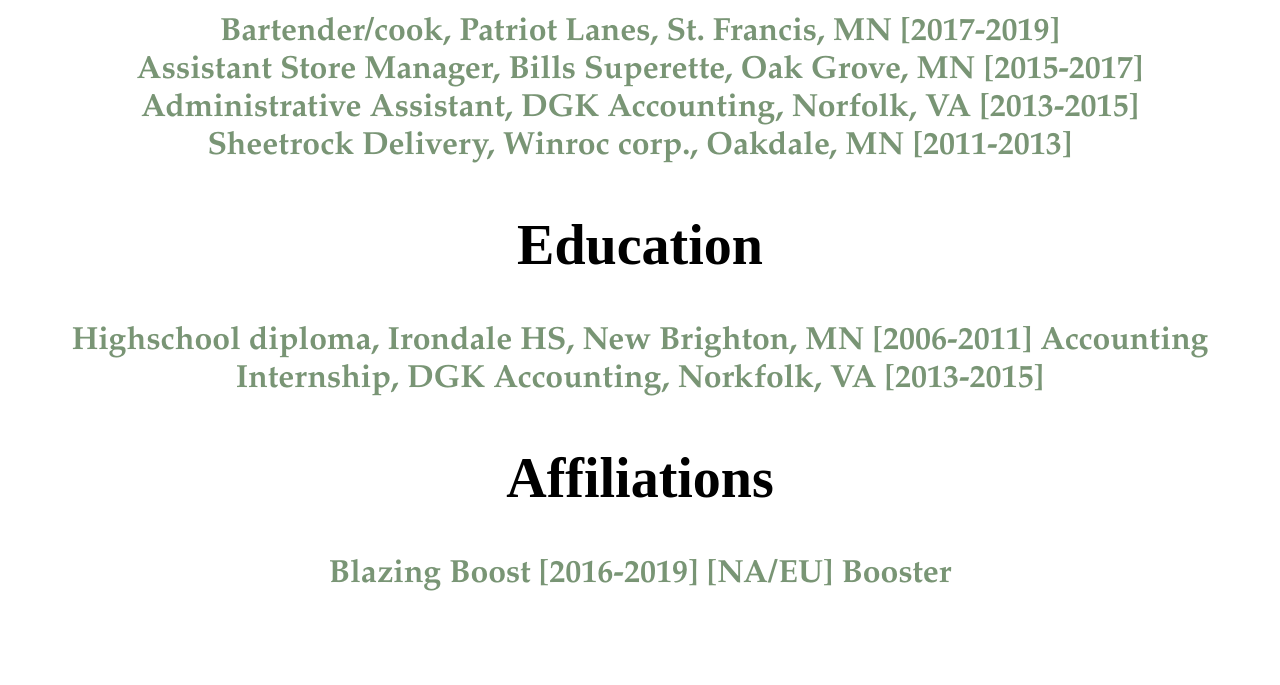
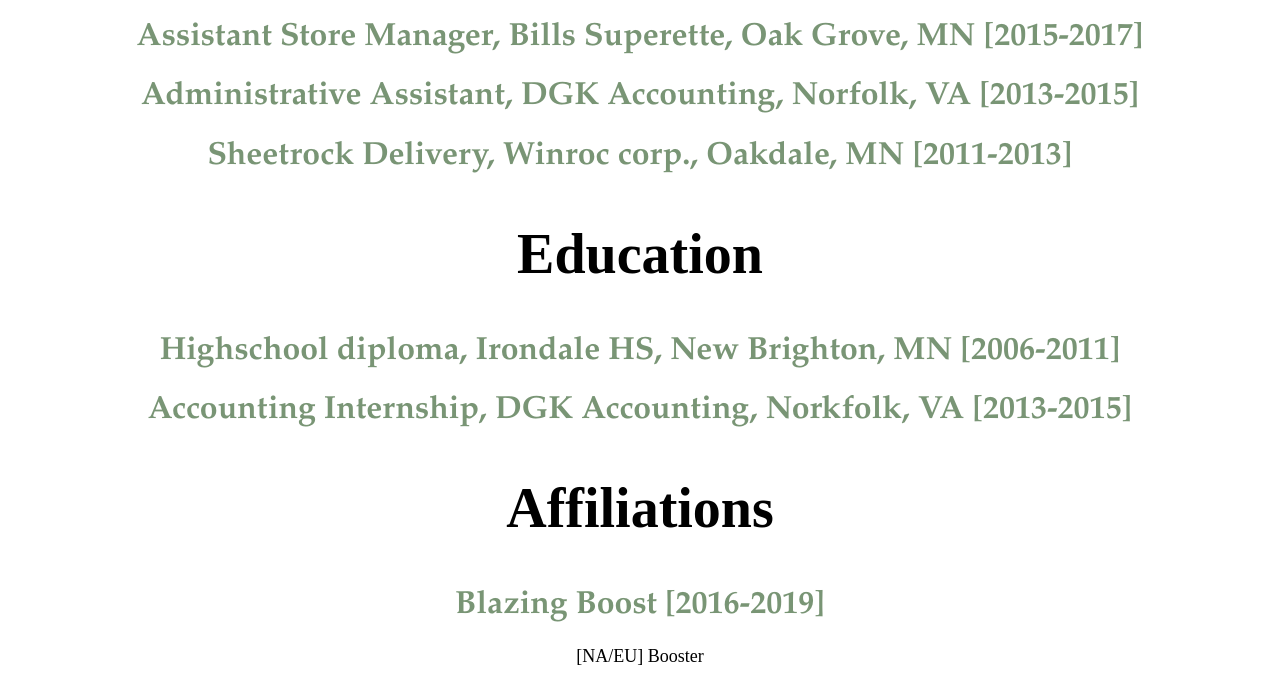
Before and after one commit to Tubshark/Tubshark.github.io-prime_challenge, a plain HTML site: page index.html in a window 1280 px wide. Shown: the part 757-1442 px from the top of the page. Before the commit the page ends 1373 px from the top, so only its background shows below. Drawn offline with Linux system fonts and the light colour scheme.

Commit message:
Update index.html

```diff
--- a/index.html
+++ b/index.html
@@ -6,35 +6,35 @@
   </head>
 
   <body>
-    <p>
+
     <h2>Colton Basinski</h2>
 
       <h2>Streamer/Booster</h2>
-    <h1>763-688-5134  |  ckbasinski@gmail.com   |  20342 Lake George Blvd, Oak Grove, MN, 55303</h1>
+    <p>763-688-5134  |  ckbasinski@gmail.com   |  20342 Lake George Blvd, Oak Grove, MN, 55303
     </p>
-  <p>
+
     <h2>Summary</h2>
 <h1>Stream and provide entertainment for viewers while at the same time increasing customer experience through coaching. Peaked at rank 41 globally in a competitive player-verse-player environment in the game World of Warcraft.</h1>
-  </p>
-   <p>
+
+
     <h2>Experience</h2>
 
-<h1><div>Bartender/cook, Patriot Lanes, St. Francis, MN	[2017-2019]</div>
-<div>Assistant Store Manager, Bills Superette, Oak Grove, MN	[2015-2017]</div>
-<div>Administrative Assistant, DGK Accounting, Norfolk, VA	[2013-2015]</div>
-  <div>Sheetrock Delivery, Winroc corp., Oakdale, MN	[2011-2013]</div></h1>
-</p>
-  <p>
+    <h1>Bartender/cook, Patriot Lanes, St. Francis, MN	[2017-2019]</h1>
+<h1>Assistant Store Manager, Bills Superette, Oak Grove, MN	[2015-2017]</h1>
+<h1>Administrative Assistant, DGK Accounting, Norfolk, VA	[2013-2015]</h1>
+  <h1>Sheetrock Delivery, Winroc corp., Oakdale, MN	[2011-2013]</h1>
+
+
     <h2>Education</h2>
 
-<h1>Highschool diploma, Irondale HS, New Brighton, MN	[2006-2011]
-  Accounting Internship, DGK Accounting, Norkfolk, VA	[2013-2015]</h1>
-</p>
-<p>
+    <h1>Highschool diploma, Irondale HS, New Brighton, MN	[2006-2011]</h1>
+  <h1>Accounting Internship, DGK Accounting, Norkfolk, VA	[2013-2015]</h1>
+
+
     <h2>Affiliations</h2>
-<h1>Blazing Boost	[2016-2019]
-  [NA/EU] Booster	</h1>
-</p>
+    <h1>Blazing Boost	[2016-2019]</h1>
+  <p>[NA/EU] Booster</p>
+
   </body>
 </html>
 </index.html>
```
